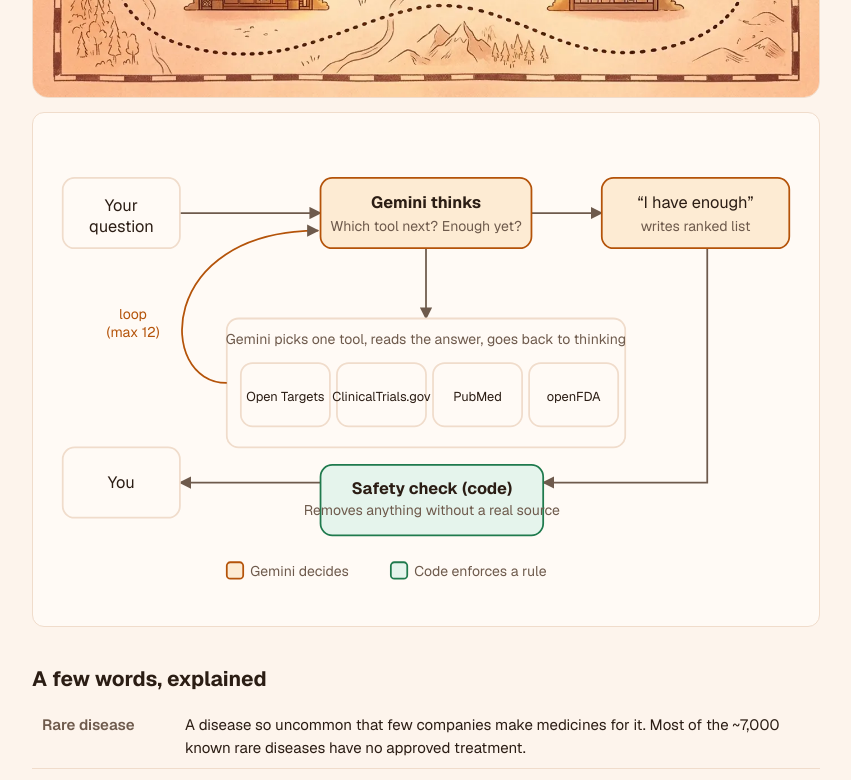
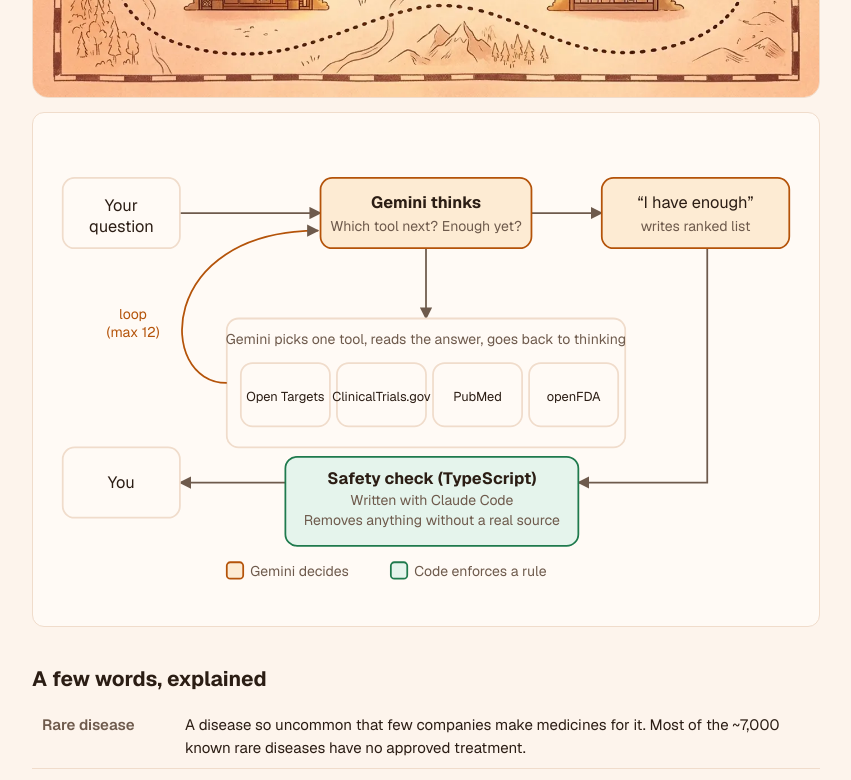
Before and after one commit to rarima-rajeev/orphan-match, a Next.js app: page /how-it-works in a window 1280 px wide. Shown: the part 578-1358 px from the top of the page, without its empty margins (214-1065 px from the left). Built offline with nearby package versions, Linux system fonts and the light colour scheme.

Commit message:
Label safety check as TypeScript written with Claude Code; add Agentic AI tag
Co-Authored-By: Claude Opus 5.5 <noreply@anthropic.com>

```diff
--- a/app/globals.css
+++ b/app/globals.css
@@ -101,6 +101,8 @@ th { color: var(--muted); font-weight: 600; }
   background: linear-gradient(90deg, var(--bg) 0%, color-mix(in srgb, var(--bg) 90%, transparent) 46%, transparent 70%); }
 .hero > * { position: relative; max-width: 46%; }
 .hero h1 { font-size: 2.4rem; margin-top: 0; }
+.eyebrow { align-self: flex-start; background: var(--accent); color: var(--on-accent); font-weight: 700; font-size: 0.8rem;
+  letter-spacing: 0.08em; text-transform: uppercase; padding: 4px 12px; border-radius: 999px; margin-bottom: 10px; }
 .hero .lead { color: var(--text); }
 @media (max-width: 680px) {
   .hero { min-height: 0; padding: 28px 20px 210px; background-position: 85% bottom; background-size: 190% auto; }
--- a/app/how-it-works/page.tsx
+++ b/app/how-it-works/page.tsx
@@ -92,9 +92,9 @@ function Diagram() {
         <path d="M110 70 L230 70" />
         <path d="M320 100 L320 160" />
         <path d="M410 70 L470 70" />
-        <path d="M560 100 L560 300 L420 300" />
+        <path d="M560 100 L560 300 L450 300" />
         <path d="M320 270 L320 100" strokeDasharray="0" opacity="0" />
-        <path d="M230 300 L110 300" />
+        <path d="M200 300 L110 300" />
       </g>
       {/* question */}
       <rect x="10" y="40" width="100" height="60" {...box} />
@@ -120,9 +120,10 @@ function Diagram() {
       <rect x="470" y="40" width="160" height="60" {...ai} />
       <text x="550" y="66" {...t}>&ldquo;I have enough&rdquo;</text>
       <text x="550" y="85" {...m}>writes ranked list</text>
-      <rect x="230" y="285" width="190" height="60" {...code} />
-      <text x="325" y="310" {...t} fontWeight={700}>Safety check (code)</text>
-      <text x="325" y="328" {...m}>Removes anything without a real source</text>
+      <rect x="200" y="278" width="250" height="76" {...code} />
+      <text x="325" y="301" {...t} fontWeight={700}>Safety check (TypeScript)</text>
+      <text x="325" y="319" {...m}>Written with Claude Code</text>
+      <text x="325" y="336" {...m}>Removes anything without a real source</text>
       <rect x="10" y="270" width="100" height="60" {...box} />
       <text x="60" y="305" {...t}>You</text>
       {/* legend */}
--- a/app/page.tsx
+++ b/app/page.tsx
@@ -73,6 +73,7 @@ export default function FindAMatch() {
   return (
     <>
       <section className="hero">
+        <span className="eyebrow">Agentic AI</span>
         <h1>The hidden cure</h1>
         <p className="lead">
         Some rare diseases might be helped by a medicine that already exists, one approved for a different illness.
```
